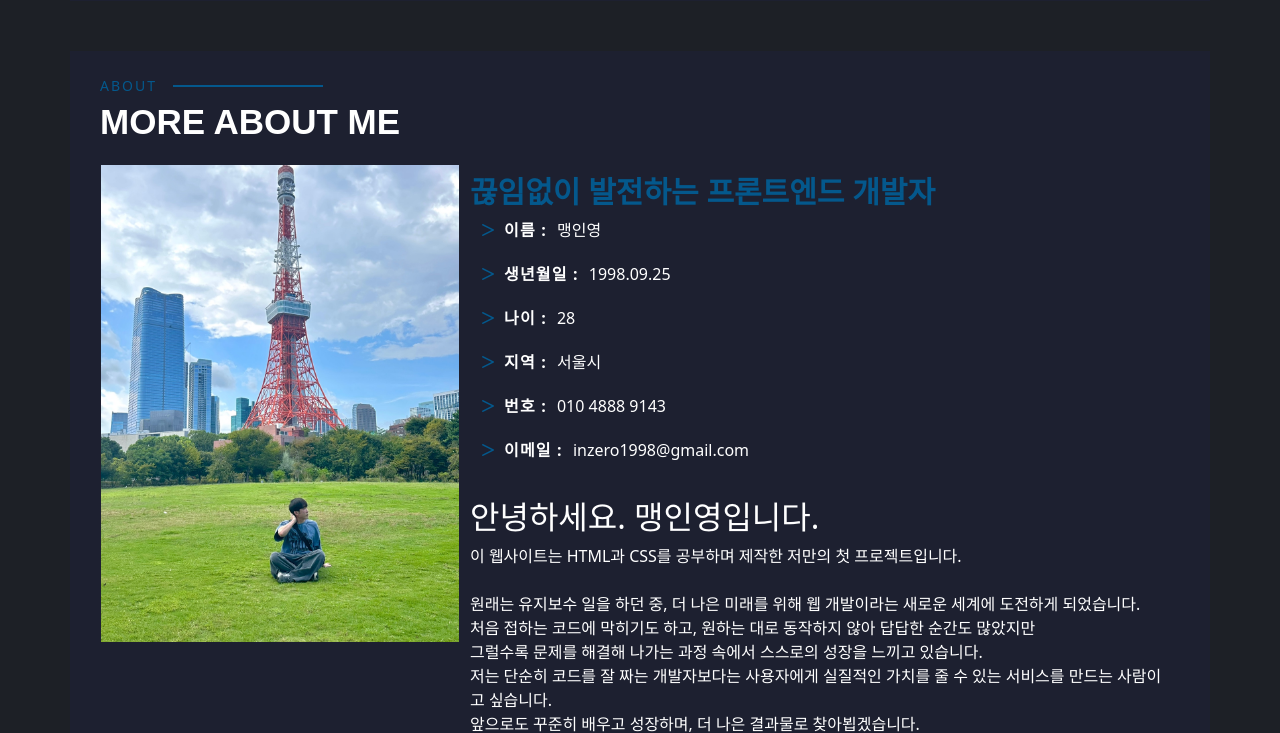
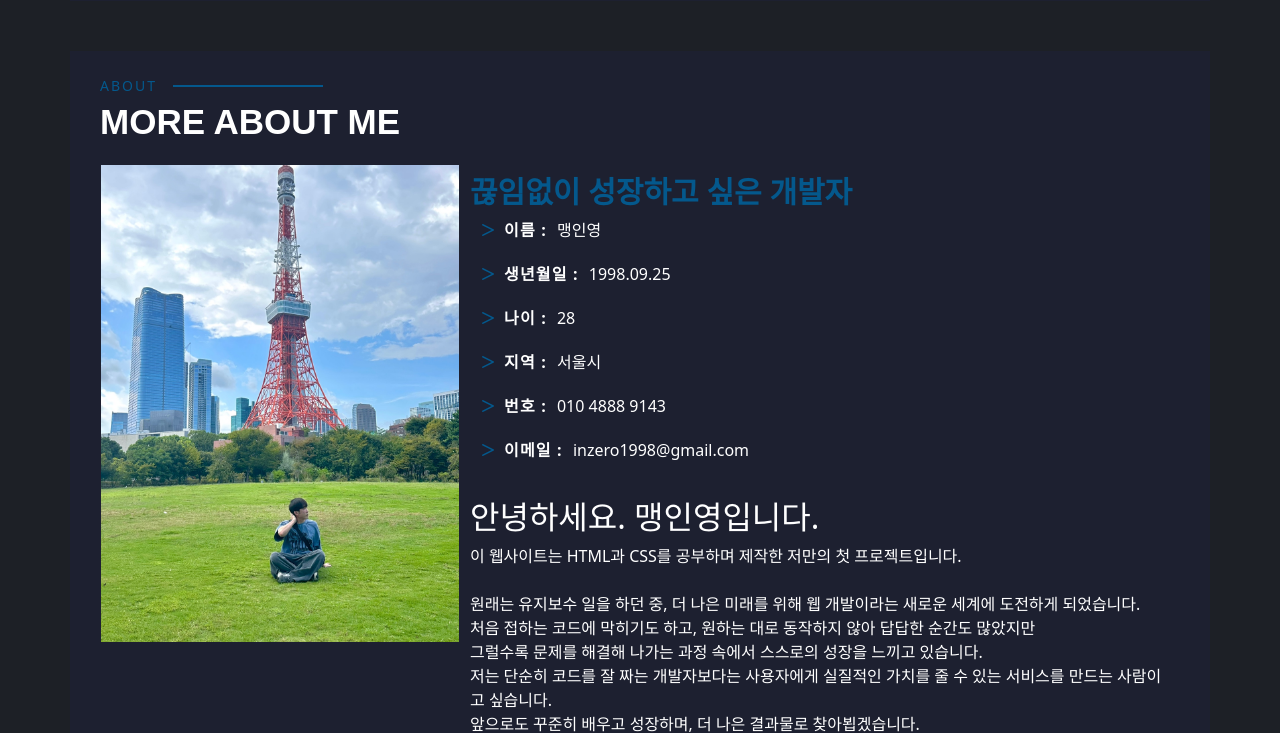
Before and after one commit to inyoung-dev/Introduction, a plain HTML site: page about/about.html in a window 1280 px wide. Shown: the part 75-808 px from the top of the page. Drawn offline with nearby package versions, Linux system fonts and the light colour scheme.

Commit message:
Docs: about 문구 수정

```diff
--- a/about/about.html
+++ b/about/about.html
@@ -82,7 +82,7 @@
             <div class="row about-me row-bg">
                 <div class="col-lg-4 col-xs-12 row-pm"> <img src="/img/me.jpg" class="img-fluid" alt=""></div>
                 <div class="col-lg-8 col-xs-12 row-pm-10 content">
-                    <h3>끊임없이 발전하는 프론트엔드 개발자</h3>
+                    <h3>끊임없이 성장하고 싶은 개발자</h3>
                     <div class="row">
                         <div>
                             <ul>
```
